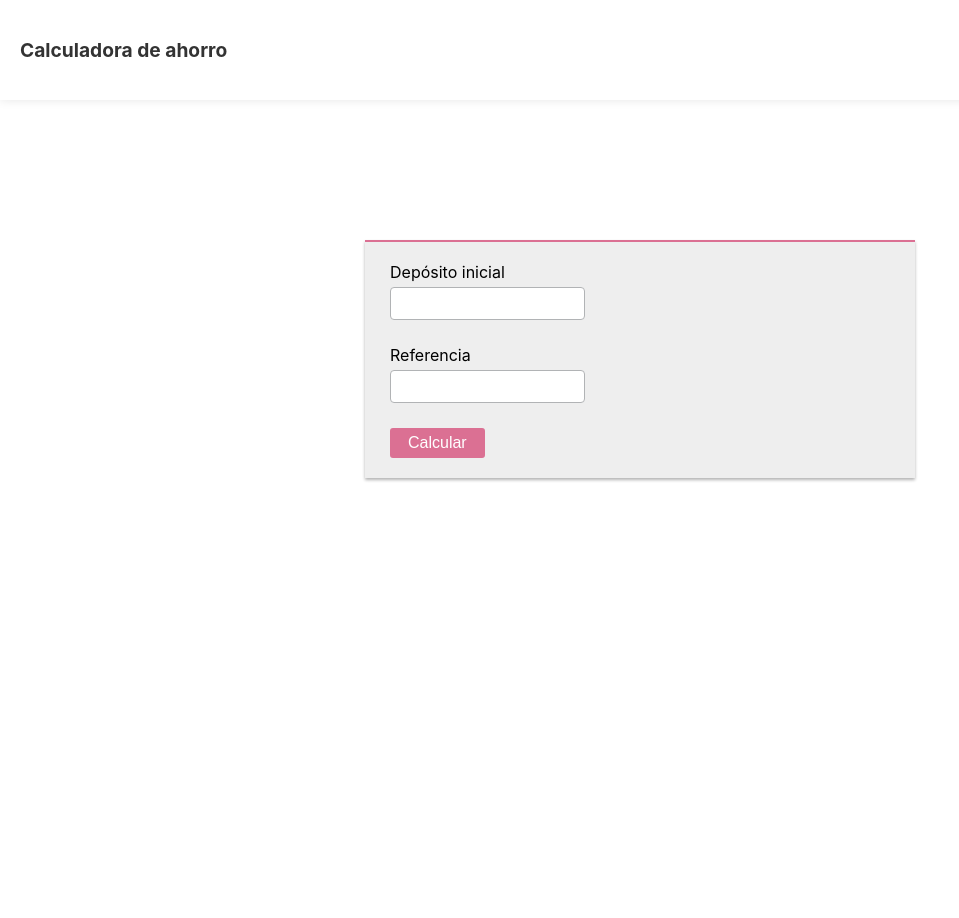
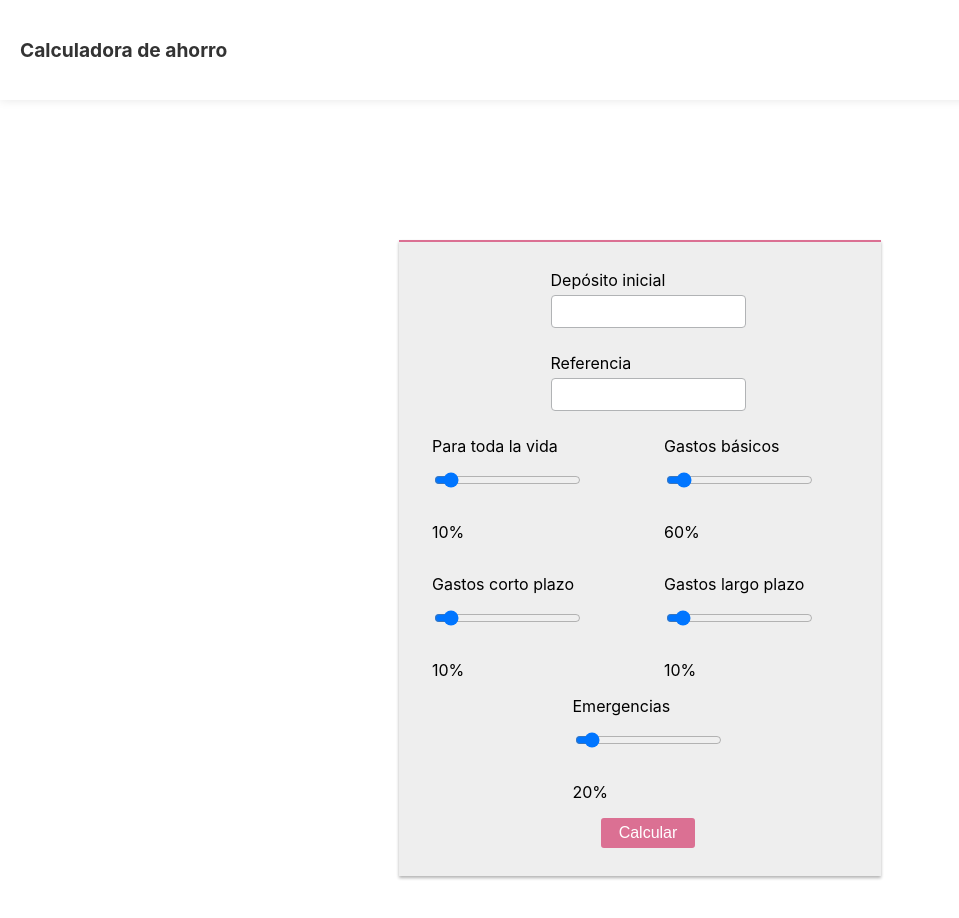
Before and after one commit to Felipeofor/CalculadoraDeAhorro-ReactJs, a React (Create React App) app: page / in a window 1280 px wide. Shown: the top 918 px of the page, without its empty margins (0-959 px from the left). Before the commit the page ends 800 px from the top, so only its background shows below. Built offline with nearby package versions, Linux system fonts and the light colour scheme; the HTML template or start-up script is replaced by a standard one.

Commit message:
input de label

```diff
--- a/src/App.js
+++ b/src/App.js
@@ -11,14 +11,39 @@ import ContainerTabla from './components/ContainerTabla.js'
 import Card from './components/Card.js'
 import { useDispatch, useSelector } from 'react-redux';
 
-const ahorros = (deposit) => {
+const formStyle = {
+  display: 'flex',
+  flexDirection: 'column',
+  justifyContent: 'space-between',
+  alignItems: 'center',
+  margin: '0 auto',
+  width: '100%',
+  padding: '0.5rem',
+}
+
+const formDivStyle = {
+  display: 'grid',
+  gridTemplateColumns: '200px 200px',
+  gridTemplateRows: 'auto auto',
+  gridGap: '1rem',
+  margin: '0 auto',
+  width: '100%',
+  justifyContent: 'space-between',
+  alignItems: 'center',
+}
+
+const formDivthreeStyle = {
+  gridColumn: '1 / 3',
+}
+
+const ahorros = (deposit, paraTodaLaVidaInput, gastosBasicosInput, gastosCortoPlazoInput, gastosLargoPlazoInput, emergenciasInput) => {
   let deposito = deposit;
-  let paraTodaLaVida = deposit * 0.1;
+  let paraTodaLaVida = deposit * paraTodaLaVidaInput;
   let resto = deposit * 0.9;
-  let gastosBasicos = resto * 0.6;
-  let gastosCortoPlazo = resto * 0.1;
-  let gastosLargoPlazo = resto * 0.1;
-  let emergencias = resto * 0.2;
+  let gastosBasicos = resto * gastosBasicosInput;
+  let gastosCortoPlazo = resto * gastosCortoPlazoInput;
+  let gastosLargoPlazo = resto * gastosLargoPlazoInput;
+  let emergencias = resto * emergenciasInput;
   return ({
     paraTodaLaVida,
     gastosBasicos,
@@ -84,6 +109,11 @@ function App() {
           initialValues={{
             deposit: '',
             reference: '',
+            paraTodaLaVidaInput: 0.1,
+            gastosBasicosInput: 0.6,
+            gastosCortoPlazoInput: 0.1,
+            gastosLargoPlazoInput: 0.1,
+            emergenciasInput: 0.2,
           }}
           onSubmit={handleSubmit}
           validationSchema={Yup.object({
@@ -97,9 +127,64 @@ function App() {
               .min(3, 'Mínimo 3 caracteres')
               .max(10, 'Máximo 10 caracteres')
           })}>
-            <Form>
-              <Input name="deposit" label="Depósito inicial" />
-              <Input name="reference" label="Referencia" />
+            <Form style={formStyle}>
+              <div>
+                <Input
+                name="deposit"
+                label="Depósito inicial"
+                />
+                <Input
+                name="reference"
+                label="Referencia"
+                />
+              </div>
+              <div style={formDivStyle}>
+                <div>
+                <Input
+                name="paraTodaLaVidaInput"
+                id="paraTodaLaVida"
+                label="Para toda la vida"
+                type="range"
+                />
+                <p>10%</p>
+                </div>
+                <div>
+                <Input
+                name="gastosBasicosInput"
+                id="gastosBasicos"
+                label="Gastos básicos"
+                type="range"
+                />
+                <p>60%</p>
+                </div>
+                <div>
+                <Input
+                name="gastosCortoPlazoInput"
+                id="gastosCortoPlazo"
+                label="Gastos corto plazo"
+                type="range"
+                />
+                <p>10%</p>
+                </div>
+                <div>
+                <Input
+                name="gastosLargoPlazoInput"
+                id="gastosLargoPlazo"
+                label="Gastos largo plazo"
+                type="range"
+                />
+                <p>10%</p>
+                </div>
+              </div>
+              <div style={formDivthreeStyle}>
+                    <Input
+                    name="emergenciasInput"
+                    id="emergencias"
+                    label="Emergencias"
+                    type="range"
+                    />
+                    <p>20%</p>
+                  </div>
               <Button type="submit">Calcular</Button>
             </Form>
           </Formik>
--- a/src/components/Button.js
+++ b/src/components/Button.js
@@ -8,6 +8,12 @@ const Button = styled.button`
     border: 2px solid palevioletred;
     border-radius: 3px;
     cursor: pointer;
+
+    &:hover {
+        background-color: #FF6DD9;
+        size: 1.5em;
+        transition: 0.5s;
+    }
 `;
 
 export default Button;
--- a/src/components/Section.js
+++ b/src/components/Section.js
@@ -4,7 +4,7 @@ const Section = styled.section`
   background-color: #eee;
   border-top: solid 2px palevioletred;
   padding: 20px 25px;
-  width: 500px;
+  width: auto;
   box-shadow: 0px 2px 3px rgb(0,0,0,0.3);
   margin: 5rem;
 `
```
